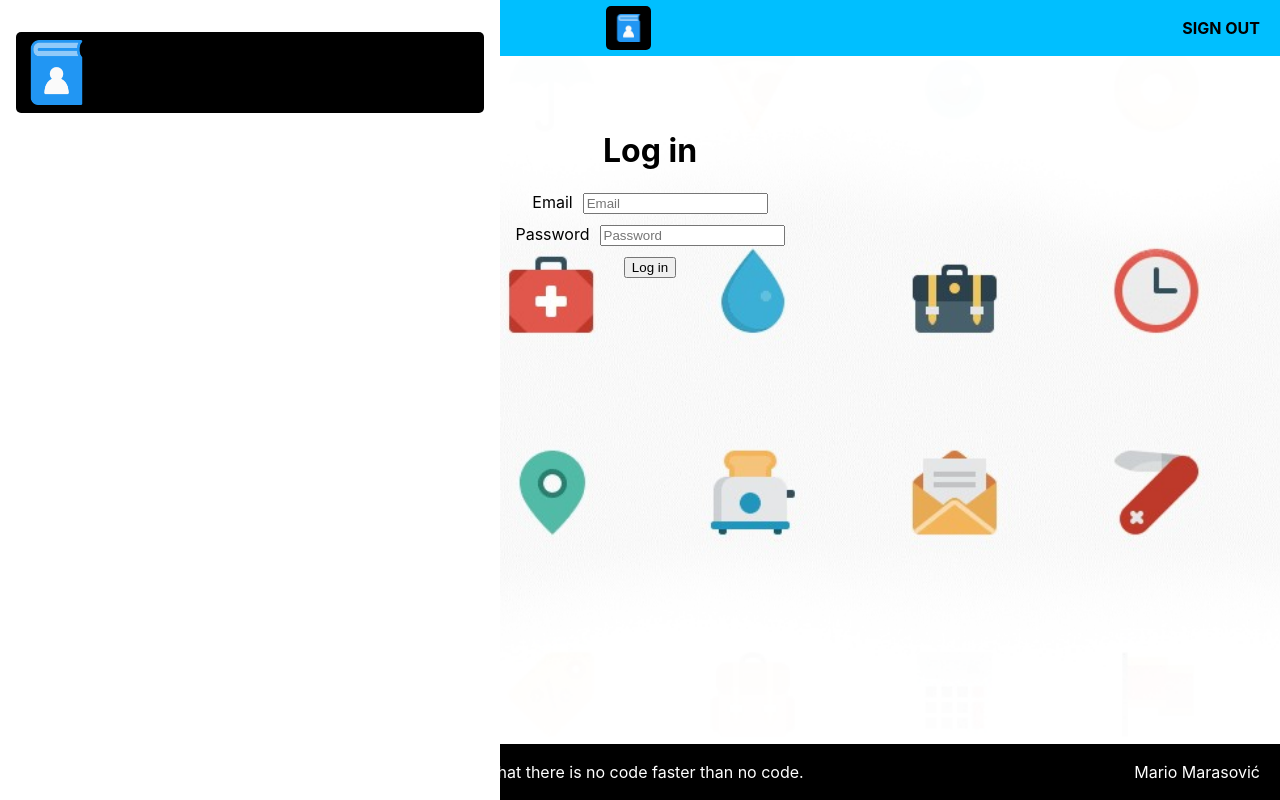
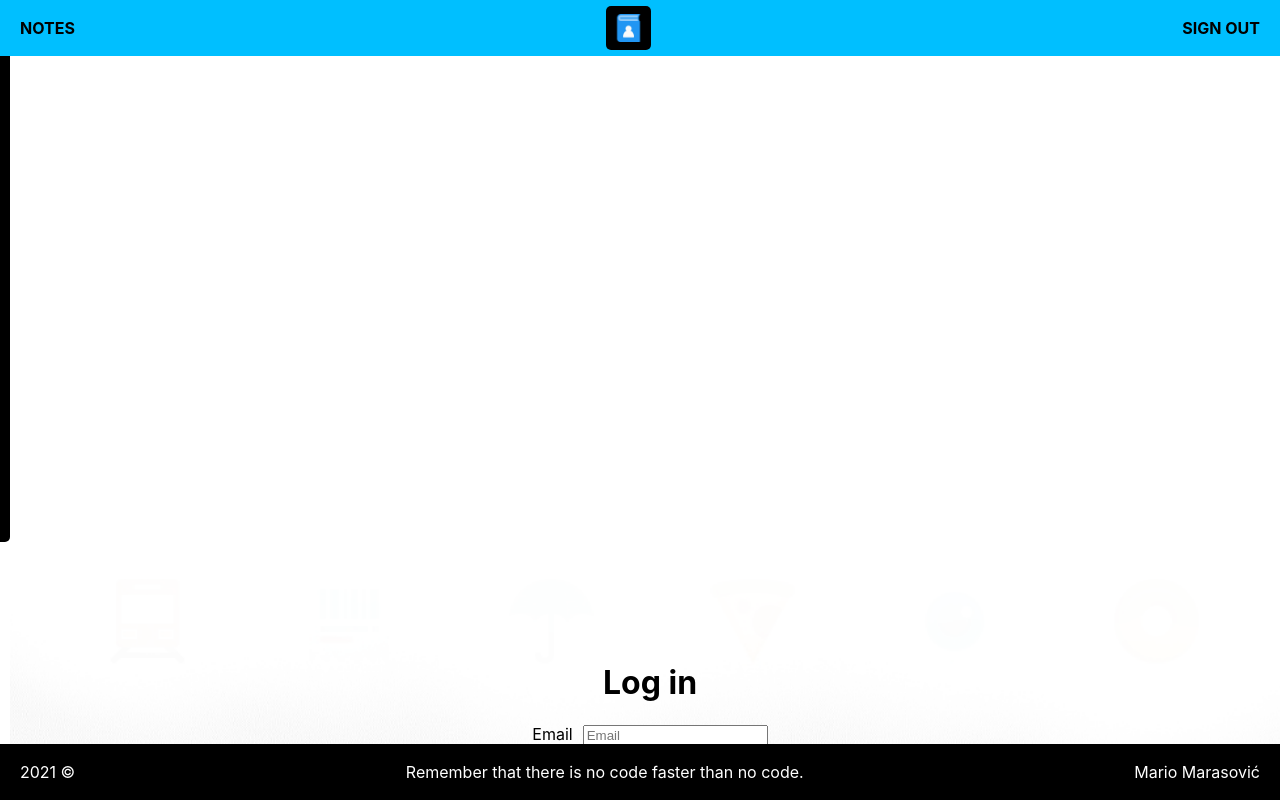
Before and after one commit to Maras3012/phone-book, a React (Create React App) app: page /login in a window 1280 px wide. Built offline with nearby package versions, Linux system fonts and the light colour scheme; no server answers.

Commit message:
sidedrawer 1.2

```diff
--- a/src/App.js
+++ b/src/App.js
@@ -9,14 +9,32 @@ import Login from "./auth/Login";
 import SignUp from "./auth/SignUp";
 import { AuthProvider } from "./auth/Auth";
 import PrivateRoute from "./auth/PrivateRoute";
+// import Backdrop from './components/Backdrop/Backdrop';
 import SideDrawer from './components/SideDrawer/SideDrawer';
 
 class App extends Component {
+  state = {
+    showSideDrawer: false
+  }
+
+  sideDrawerCloseHandler = () => {
+    this.setState({showSideDrawer: false});
+  }
+
+  sideDrawerToggleHandler = () => {
+    this.setState( (prevState) => {
+      return { showSideDrawer: !prevState.showSideDrawer};
+    });
+  }
+
   render() {
     return (
        <AuthProvider> {/* everything below has access to current user throw context and than it chooses what to show based on authentication status */}
-        <Toolbar />
-        <SideDrawer />
+        <Toolbar drawerToggleClicked={this.sideDrawerToggleHandler} />
+        {/* <Backdrop show={this.state.show} clicked={this.sideDrawerCloseHandler} /> */}
+        <SideDrawer
+          open={this.state.showSideDrawer}
+          closed={this.sideDrawerCloseHandler} />
         <Router>
           <div className="App">
             <PrivateRoute exact path="/" component={Home} />
--- /dev/null
+++ b/src/components/Backdrop/Backdrop.css
@@ -0,0 +1,9 @@
+.Backdrop {
+    width: 100%;
+    height: 100%;
+    position: fixed;
+    z-index: 150;
+    left: 0;
+    top: 0;
+    background-color: rgba(0,0,0,0.5);
+}
--- /dev/null
+++ b/src/components/Backdrop/Backdrop.js
@@ -0,0 +1,8 @@
+import React from 'react';
+import 'Backdrop.css';
+
+const backdrop = (props) => (
+    props.show ? <div className="Backdrop" onClick={props.clicked}></div> : null
+);
+
+export default backdrop;
--- /dev/null
+++ b/src/components/DrawerToggle/DrawerToggle.js
@@ -0,0 +1,7 @@
+import React from 'react';
+
+const drawerToggle = (props) => (
+    <div onClick={props.clicked}><b>NOTES</b></div>
+);
+
+export default drawerToggle;
--- a/src/components/SideDrawer/SideDrawer.js
+++ b/src/components/SideDrawer/SideDrawer.js
@@ -3,10 +3,14 @@ import Logo from '../Logo/Logo';
 import './SideDrawer.css'
 
 const sideDrawer = (props) => {
+    let css = ['sideDrawer', 'Close'];
+    if(props.open) {
+        css = ['sideDrawer', 'Open'];
+    }
+
     return (
-        <div className="SideDrawer">
+        <div className={css.join(' ')}>
             <Logo height="11%" />
-
         </div>
     );
 }
--- a/src/components/Toolbar/Toolbar.js
+++ b/src/components/Toolbar/Toolbar.js
@@ -1,10 +1,11 @@
 import React from 'react';
 import './Toolbar.css'
 import Logo from '../Logo/Logo';
+import DrawerToggle from '../DrawerToggle/DrawerToggle';
 
 const toolbar = (props) => (
     <header className="Toolbar">
-      <div><b>NOTES</b></div>
+      <DrawerToggle clicked={props.drawerToggleClicked} />
       <Logo height="80%" />
       <div><b>SIGN OUT</b></div>
     </header>
```
Also changed, not shown: 2 other files (tests, documents, lock files or other folders).
